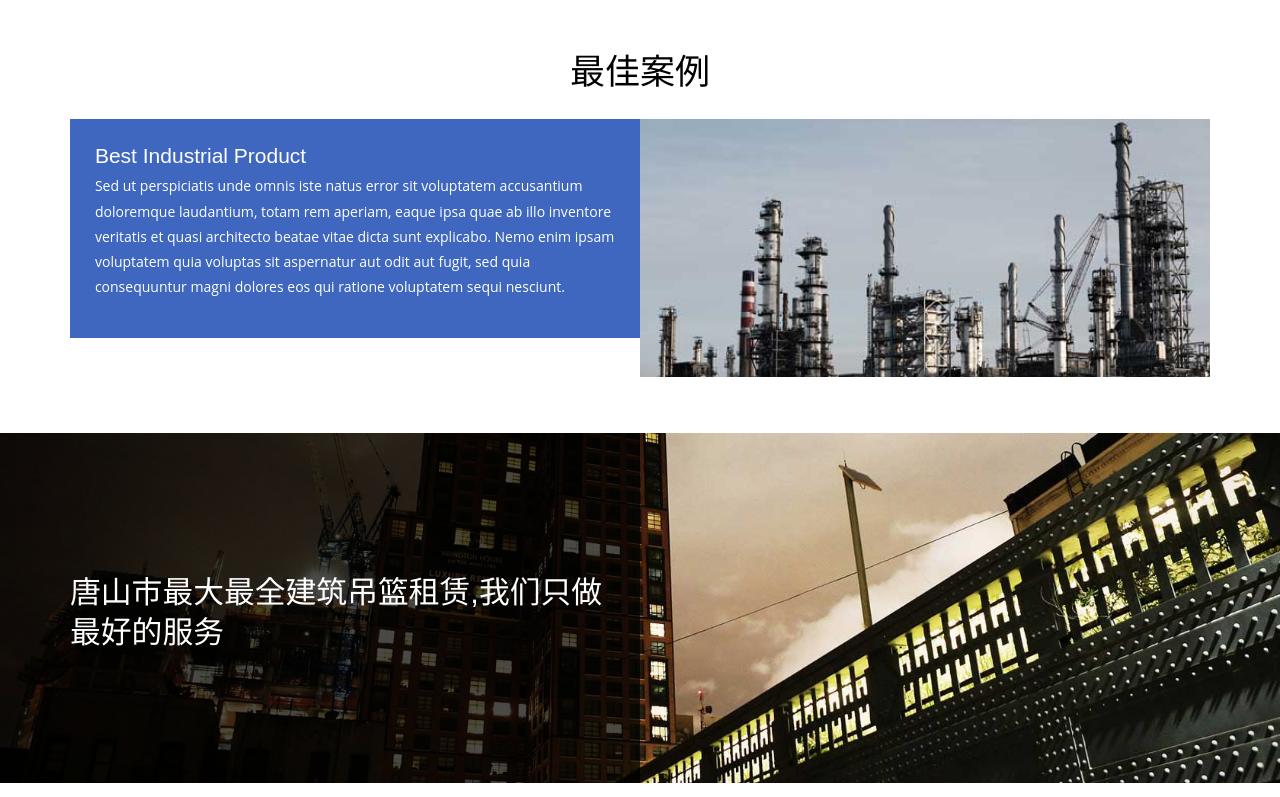
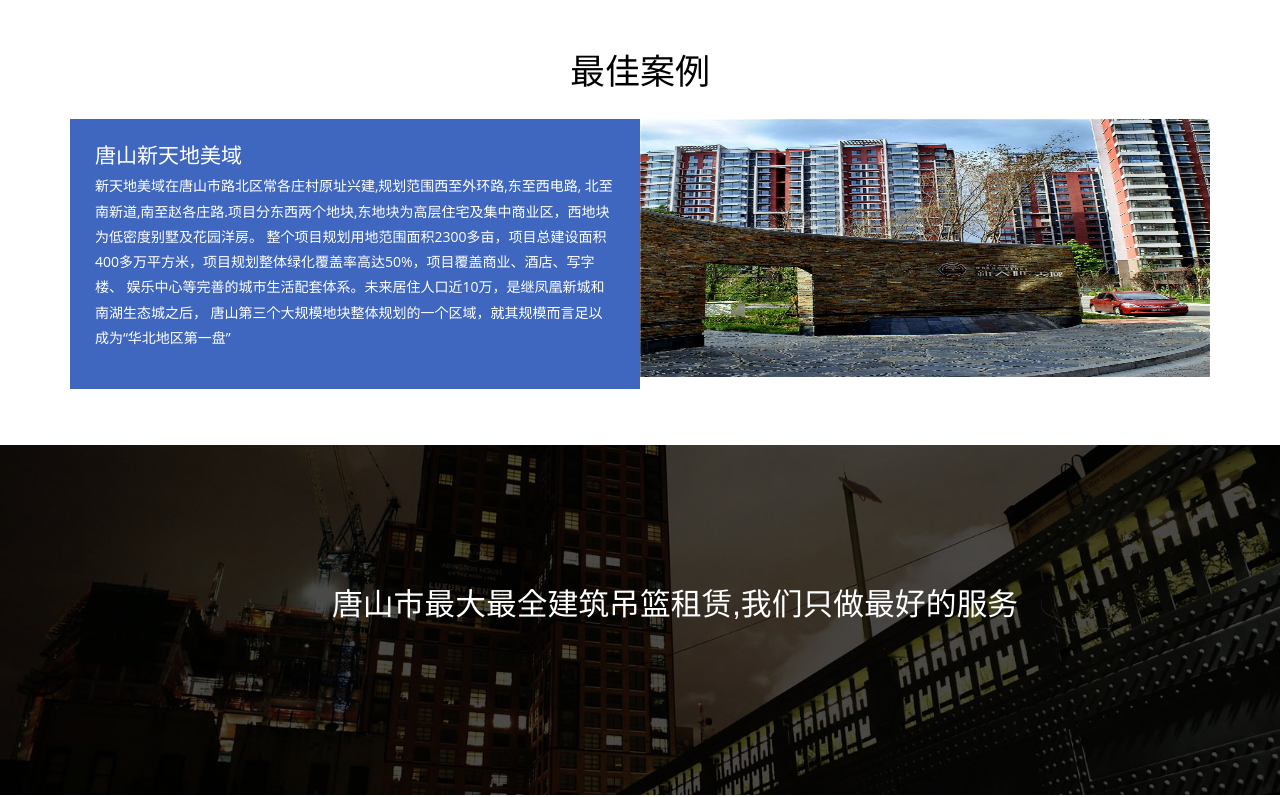
Before and after one commit to RyzmziGitHub/DiaoLan, a plain HTML site: page html/index.html in a window 1280 px wide. Shown: the part 2010-2807 px from the top of the page. Drawn offline with Linux system fonts and the light colour scheme; a web font is replaced by a local one.

Commit message:
xxxxxxxxx

```diff
--- a/html/index.html
+++ b/html/index.html
@@ -1,7 +1,7 @@
 <!DOCTYPE html>
 <html>
 <head>
-    <title>Home</title>
+    <title>唐山鸿达建筑设备租赁公司</title>
     <!--css-->
     <link href="css/bootstrap.css" rel="stylesheet">
     <link href="css/style.css" rel="stylesheet" type="text/css" media="all"/>
@@ -185,15 +185,12 @@
         </div>
     </div>
 </div>
-<div class="copyrights">Collect from <a href="http://www.cssmoban.com/">企业网站模板</a></div>
 <div class="features">
     <div class="container">
         <h3>公司介绍</h3>
         <div class="features-info">
             <div class="col-md-6 features-left">
-                <a href="single.html" class="mask">
-                    <img src="images/feature-img.jpg" class="img-responsive zoom-img" alt=""/>
-                </a>
+                <img src="images/feature-img.jpg" class="img-responsive zoom-img" alt=""/>
             </div>
             <div class="col-md-6 features-right">
                 <h4>唐山鸿达建筑设备租赁</h4>
@@ -211,16 +208,15 @@
         <h3>最佳案例</h3>
         <div class="features-info1">
             <div class="col-md-6 features-right1">
-                <h4>Best Industrial Product</h4>
-                <p>Sed ut perspiciatis unde omnis iste natus error sit voluptatem accusantium doloremque laudantium,
-                    totam rem aperiam, eaque ipsa quae ab illo inventore veritatis et quasi architecto beatae vitae
-                    dicta sunt explicabo. Nemo enim ipsam voluptatem quia voluptas sit aspernatur aut odit aut fugit,
-                    sed quia consequuntur magni dolores eos qui ratione voluptatem sequi nesciunt.</p>
+                <h4>唐山新天地美域</h4>
+                <p>新天地美域在唐山市路北区常各庄村原址兴建,规划范围西至外环路,东至西电路,
+                北至南新道,南至赵各庄路.项目分东西两个地块,东地块为高层住宅及集中商业区，西地块为低密度别墅及花园洋房。
+                整个项目规划用地范围面积2300多亩，项目总建设面积400多万平方米，项目规划整体绿化覆盖率高达50%，项目覆盖商业、酒店、写字楼、
+                娱乐中心等完善的城市生活配套体系。未来居住人口近10万，是继凤凰新城和南湖生态城之后，
+                唐山第三个大规模地块整体规划的一个区域，就其规模而言足以成为“华北地区第一盘”</p>
             </div>
             <div class="col-md-6 features-left1">
-                <a href="single.html" class="mask">
-                    <img src="images/feature-img2.jpg" class="img-responsive zoom-img" alt=""/>
-                </a>
+                <img src="images/a3.jpg" class="img-responsive zoom-img" alt=""/>
             </div>
             <div class="clearfix"></div>
         </div>
@@ -228,7 +224,7 @@
 </div>
 <div class="testimonials">
     <div class="testimonials-quote">
-        <div class="col-md-6 testimonials-text">
+        <div class="col-center testimonials-text">
             <h5>唐山市最大最全建筑吊篮租赁,我们只做最好的服务</h5>
         </div>
         <div class="clearfix"></div>
```
Also changed, not shown: html/css/bootstrap.css, html/images/banner.jpg (deleted), html/images/banner1.jpg (deleted), html/images/banner2.jpg, 1 other file.
